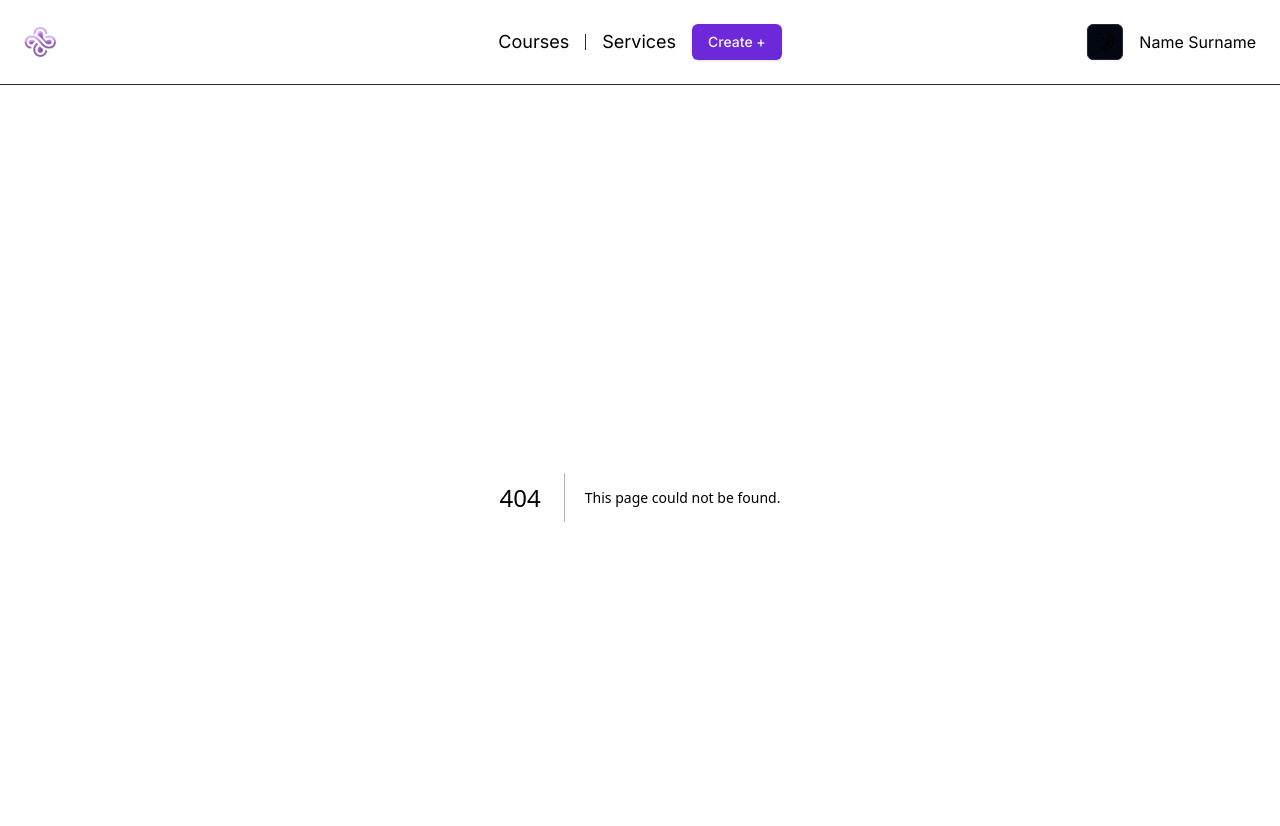
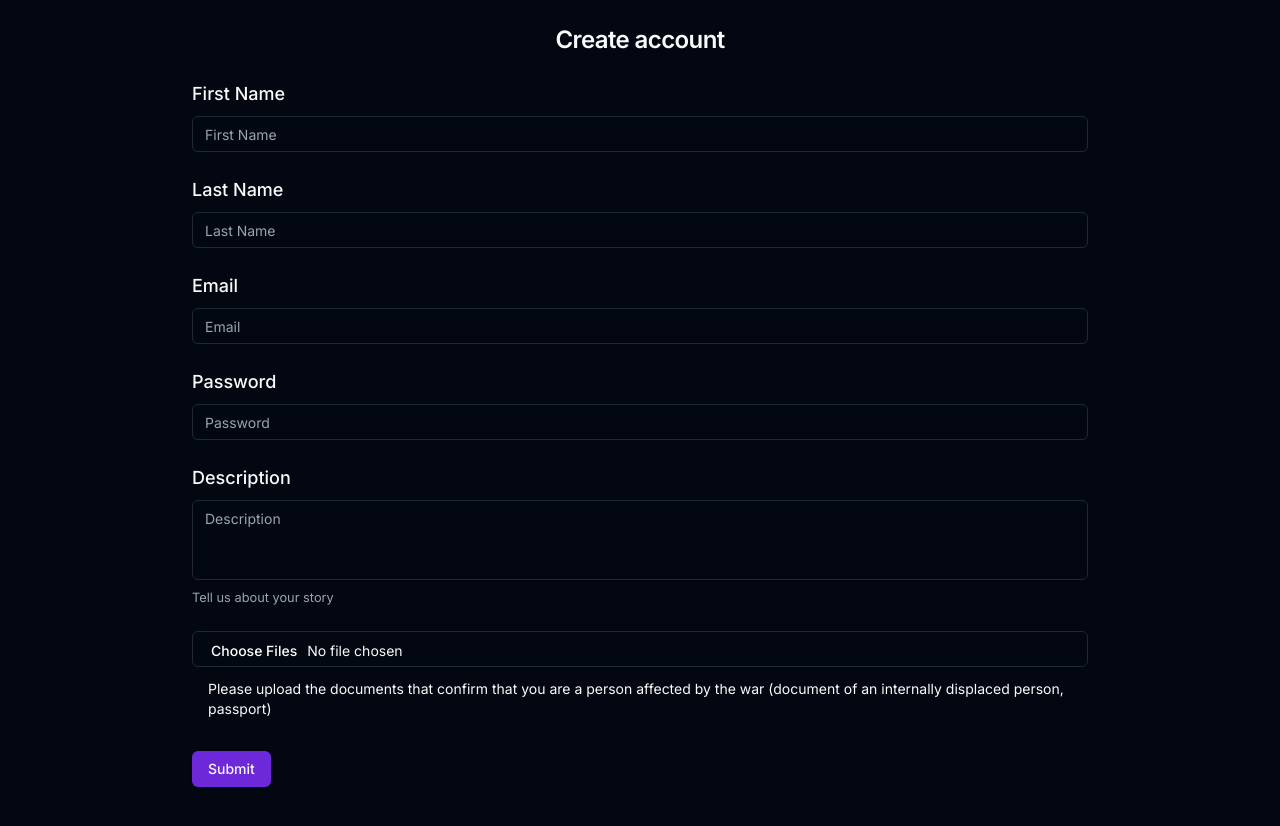
Before and after one commit to youra2004/resilient, a Next.js app: page /sign-up in a window 1280 px wide. Before the commit this address had no page. Shown: the top 826 px of the page. Built offline with nearby package versions, Linux system fonts and the light colour scheme.

Commit message:
add sign up user

```diff
--- a/api.ts
+++ b/api.ts
@@ -3,7 +3,7 @@ import axiosInstance from 'axios';
 
 // Create an Axios instance with a base URL
 const axios = axiosInstance.create({
-  baseURL: "https://8448-195-160-235-15.ngrok-free.app/v1",
+  baseURL: "https://992c-37-73-210-182.ngrok-free.app/v1",
 });
 
 export default axios;
--- a/app/services/page.tsx
+++ b/app/services/page.tsx
@@ -1,9 +1,10 @@
-import { Filters } from "@/components/custom";
+import { Filters, ServiceCard } from "@/components/custom";
 import axios from "@/api";
+import { ServiceDTO } from "@/types/courses";
 
-const getServicesCategories = async () => {
+const getServices = async () => {
   try {
-    const { data } = await axios.get("/services/categories");
+    const { data } = await axios.get<ServiceDTO[]>("/services");
 
     return data;
   } catch (error) {
@@ -11,10 +12,14 @@ const getServicesCategories = async () => {
   }
 };
 
-export default async function Home() {
-  const serviceCategories = await getServicesCategories();
+export default async function ServicesPage() {
+  const services = await getServices();
 
-  console.log("serviceCategories", serviceCategories);
-
-  return <Filters />;
+  return (
+    <>
+      {services?.map((service) => (
+        <ServiceCard key={service.id} service={service} />
+      ))}
+    </>
+  );
 }
--- /dev/null
+++ b/app/sign-up/page.tsx
@@ -0,0 +1,205 @@
+"use client";
+
+import { zodResolver } from "@hookform/resolvers/zod";
+import { useForm } from "react-hook-form";
+import { z } from "zod";
+
+import {
+  Form,
+  FormControl,
+  FormDescription,
+  FormField,
+  FormItem,
+  FormLabel,
+  FormMessage,
+} from "@/components/ui/form";
+import { Typography } from "@/components/ui/typography";
+import { Input } from "@/components/ui/input";
+import { Button } from "@/components/ui/button";
+import { Textarea } from "@/components/ui/textarea";
+import { useState } from "react";
+import { Box } from "@/components/ui/box";
+import { Label } from "@/components/ui/label";
+import { RadioGroup, RadioGroupItem } from "@/components/ui/radio-group";
+import { registerUser } from "@/request";
+
+const formSchema = z.object({
+  firstName: z.string().min(4, {
+    message: "FirstName is too short",
+  }),
+  lastName: z.string().min(4, {
+    message: "LastName is too short",
+  }),
+  description: z.string().min(8, {
+    message: "Description is too short",
+  }),
+  password: z.string().min(6, {
+    message: "Password too short",
+  }),
+  email: z.string().email("Email is invalid"),
+});
+
+export default function SignUpPage() {
+  const [files, setFiles] = useState<File[]>([]);
+  const [showPendingPage, setShowPendingPage] = useState(false);
+  const form = useForm<z.infer<typeof formSchema>>({
+    resolver: zodResolver(formSchema),
+    defaultValues: {
+      firstName: "",
+      lastName: "",
+      description: "",
+      password: "",
+      email: "",
+    },
+  });
+
+  async function onSubmit({
+    firstName,
+    lastName,
+    password,
+    email,
+    description,
+  }: z.infer<typeof formSchema>) {
+    const res = await registerUser({
+      lastName,
+      firstName,
+      email,
+      personal_info: description,
+      password,
+    });
+
+    console.log("res-client", res);
+
+    setShowPendingPage(true);
+  }
+
+  return (
+    <>
+      {showPendingPage ? (
+        <Box className="self-center text-center max-w-lg mt-[20%]">
+          <Typography variant="h3">Thank you!</Typography>
+          <Typography>
+            Our moderators will check your documents and grant access to the
+            platform after successful data verification
+          </Typography>
+        </Box>
+      ) : (
+        <Form {...form}>
+          <form
+            onSubmit={form.handleSubmit(onSubmit)}
+            className="max-w-4xl w-full pt-3"
+          >
+            <Typography variant="h3" className="mx-auto w-max mb-4">
+              Create account
+            </Typography>
+            {/* <Typography className="text-lg font-medium mb-2">
+              Choose account type
+            </Typography>
+            <RadioGroup defaultValue="consumer">
+              <div className="flex items-center space-x-2">
+                <Label className="cursor-pointer flex flex-row justify-center items-center gap-2">
+                  <RadioGroupItem value="consumer" className="h-5 w-5" />
+                  Consumer
+                </Label>
+              </div>
+              <div className="flex items-center space-x-2">
+                <Label className="cursor-pointer flex flex-row justify-center items-center gap-2">
+                  <RadioGroupItem value="volunteer" className="h-5 w-5" />
+                  Volunteer
+                </Label>
+              </div>
+            </RadioGroup> */}
+            <FormField
+              control={form.control}
+              name="firstName"
+              render={({ field }) => (
+                <FormItem>
+                  <FormLabel className="text-lg">First Name</FormLabel>
+                  <FormControl>
+                    <Input placeholder="First Name" {...field} />
+                  </FormControl>
+                  <FormMessage />
+                </FormItem>
+              )}
+            />
+            <FormField
+              control={form.control}
+              name="lastName"
+              render={({ field }) => (
+                <FormItem>
+                  <FormLabel className="text-lg">Last Name</FormLabel>
+                  <FormControl>
+                    <Input placeholder="Last Name" {...field} />
+                  </FormControl>
+                  <FormMessage />
+                </FormItem>
+              )}
+            />
+            <FormField
+              control={form.control}
+              name="email"
+              render={({ field }) => (
+                <FormItem>
+                  <FormLabel className="text-lg">Email</FormLabel>
+                  <FormControl>
+                    <Input type="email" placeholder="Email" {...field} />
+                  </FormControl>
+                  <FormMessage />
+                </FormItem>
+              )}
+            />
+            <FormField
+              control={form.control}
+              name="password"
+              render={({ field }) => (
+                <FormItem>
+                  <FormLabel className="text-lg">Password</FormLabel>
+                  <FormControl>
+                    <Input type="password" placeholder="Password" {...field} />
+                  </FormControl>
+                  <FormMessage />
+                </FormItem>
+              )}
+            />
+            <FormField
+              control={form.control}
+              name="description"
+              render={({ field }) => (
+                <FormItem>
+                  <FormLabel className="text-lg">Description</FormLabel>
+                  <FormControl>
+                    <Textarea
+                      className="h-20 resize-none"
+                      placeholder="Description"
+                      {...field}
+                    />
+                  </FormControl>
+                  <FormDescription>Tell us about your story</FormDescription>
+                  <FormMessage />
+                </FormItem>
+              )}
+            />
+            <Input
+              type="file"
+              multiple
+              accept="image/*"
+              className="py-2 leading-none"
+              onChange={(e) =>
+                // @ts-ignore
+                e.target.files && setFiles([...e.target.files] || [])
+              }
+            />
+            <Typography className="text-sm mt-3 px-4">
+              Please upload the documents that confirm that you are a person
+              affected by the war (document of an internally displaced person,
+              passport)
+            </Typography>
+            <Button type="submit" className="mt-8">
+              Submit
+            </Button>
+          </form>
+        </Form>
+      )}
+    </>
+  );
+}
--- a/components/custom/create-lesson.tsx
+++ b/components/custom/create-lesson.tsx
@@ -52,9 +52,8 @@ export const CreateLesson = ({ courseId }: { courseId: string }) => {
       });
 
       if (res?.status === 201) {
-        router.push("/", {
-          scroll: true,
-        });
+        router.push("/courses");
+        router.refresh();
       }
     }
   }
--- a/components/custom/header.tsx
+++ b/components/custom/header.tsx
@@ -1,3 +1,5 @@
+"use client";
+
 import { Logo } from "./logo";
 import { ModeToggle } from ".";
 import { Separator } from "../ui/separator";
@@ -5,8 +7,15 @@ import { NavLink } from "./nav-link";
 import { MobileNav } from "./mobile-nav";
 import { HeaderTitle } from "./header-title";
 import Link from "next/link";
+import { usePathname } from "next/navigation";
 
 export const Header = () => {
+  const pathName = usePathname();
+
+  if (pathName === "/sign-up") {
+    return null;
+  }
+
   return (
     <>
       <div className="flex items-center justify-between p-6 max-w-7xl	mx-auto">
--- a/components/custom/service-card.tsx
+++ b/components/custom/service-card.tsx
@@ -4,30 +4,34 @@ import {
   CardDescription,
   CardFooter,
   CardTitle,
-} from '@/components/ui/card';
-import { Separator } from '@/components/ui/separator';
+} from "@/components/ui/card";
+import { Separator } from "@/components/ui/separator";
+import { Typography } from "@/components/ui/typography";
+import { ServiceDTO } from "@/types/courses";
 
-export const ServiceCard = () => {
+export const ServiceCard = ({ service }: { service: ServiceDTO }) => {
   return (
-    <Card className='p-4'>
-      <CardContent className='flex flex-col gap-3 w-72'>
-        <CardTitle>Headline</CardTitle>
-        <CardDescription>
-          Please add your content here. Keep it short and simple. And smile :)
-        </CardDescription>
+    <Card className="p-4 w-full max-w-4xl">
+      <CardContent className="flex flex-col gap-3 ">
+        <CardTitle>{service.title}</CardTitle>
+        <Typography className="text-sm">{`${service.author.name}, ${service.author.age} y.o.`}</Typography>
+        <Typography className="text-sm">
+          {service.author.personal_info}
+        </Typography>
+        <CardDescription>{service.description}</CardDescription>
       </CardContent>
 
-      <Separator />
+      {/* <Separator />
 
-      <CardFooter className='flex flex-col items-start gap-2 py-2'>
+      <CardFooter className="flex flex-col items-start gap-2 py-2">
         <span>Categories</span>
 
-        <div className='flex gap-4'>
-          <div className='border p-2 px-6 rounded-full'>Tag 1</div>
-          <div className='border p-2 px-6 rounded-full'>Tag 2</div>
-          <div className='border p-2 px-6 rounded-full'>Tag 3</div>
+        <div className="flex gap-4">
+          <div className="border p-2 px-6 rounded-full">Tag 1</div>
+          <div className="border p-2 px-6 rounded-full">Tag 2</div>
+          <div className="border p-2 px-6 rounded-full">Tag 3</div>
         </div>
-      </CardFooter>
+      </CardFooter> */}
     </Card>
   );
 };
--- a/request.ts
+++ b/request.ts
@@ -55,3 +55,21 @@ export const createLesson = async (body: {
     console.log("error", error);
   }
 };
+
+export const registerUser = async (body: {
+  firstName: string;
+  lastName: string;
+  password: string;
+  email: string;
+  personal_info: string;
+}) => {
+  try {
+    const { data, status } = await axios.post("/users/sign-up", body);
+
+    console.log("data", data, status);
+
+    return { data, status };
+  } catch (error) {
+    console.log("error", error);
+  }
+};
```
Also changed, not shown: types/courses.ts (+14 -0 lines).
